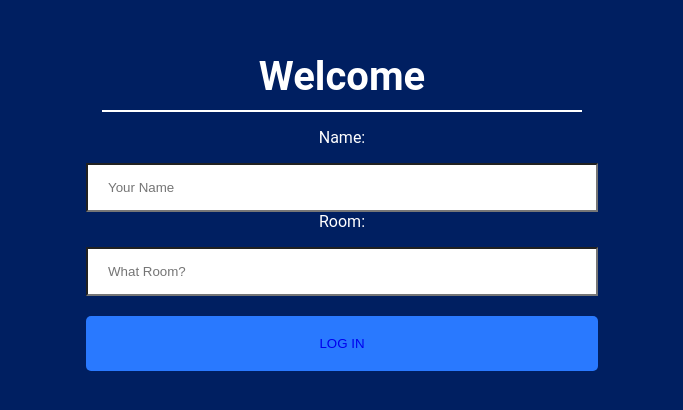
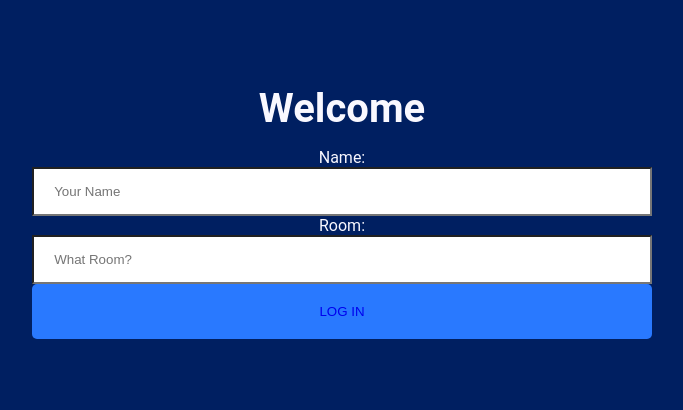
Before and after one commit to r-i-c-h/socket-chat-monorepo_alpha, a React (Create React App) app in the folder client/: page / in a window 1280 px wide. Shown: the part 196-606 px from the top of the page, without its empty margins (298-981 px from the left). Built offline with nearby package versions, Linux system fonts and the light colour scheme; no server answers; the HTML template or start-up script is replaced by a standard one.

Commit message:
Infobar Tweaks and adds check for '   ' names on server

```diff
--- a/client/src/components/Chat/Chat.js
+++ b/client/src/components/Chat/Chat.js
@@ -27,7 +27,7 @@ const Chat = ({ location }) => { // location is from react-router-dom
         alert('ERROR: ' + error);
         setRoom('ERROR');
       } else {
-        setIsConnected(true);
+        if (user) { setIsConnected(true); }
       }
     });
 
@@ -40,7 +40,7 @@ const Chat = ({ location }) => { // location is from react-router-dom
 
   useEffect(() => { // INBOUND MESSAGE HANDLING
     // const addNewChatMsg = newMsg => setMessages([...messages, newMsg]);
-    // socket.on('newChatMsg', (msg) => { addNewChatMsg(msg); socket.off(); })
+    // socket.on('newChatMsg', (msg) => { addNewChatMsg(msg); socket.off(); }) // Needed socket.off for embedded sockIO. Still necessary??
     socket.on('newChatMsg', (msg) => { setMessages([...messages, msg]); })
 
     const updateRoomUsers = usersArr => {
--- a/client/src/components/Infobar/Infobar.css
+++ b/client/src/components/Infobar/Infobar.css
@@ -27,10 +27,6 @@
   margin-right: 0.24em;
   height: 1em;
   width: 1em;
-  border-radius: 50%;
-}
-.connected {
-  background: var(--clr-green);
 }
 .disconnected {
   background: var(--clr-red);
--- a/client/src/components/Infobar/Infobar.js
+++ b/client/src/components/Infobar/Infobar.js
@@ -3,15 +3,25 @@ import React from 'react';
 import './Infobar.css';
 
 import closeIcon from '../../icons/closeIcon.png';
-// import onlineIcon from '../../icons/onlineIcon.png';
 
-
+const StatusCircle = (status) => {
+  return (
+    <svg
+      viewBox="0 0 10 10"
+      xmlns="http://www.w3.org/2000/svg"
+      className='status-dot'
+      fill={status ? "var(--clr-green)" : "var(--clr-red)"}
+    >
+      <circle cx="5" cy="5" r="5" />
+    </svg>
+  )
+}
 const Infobar = ({ room, isConnected }) => {
 
   return (
     <header className="infoBar">
       <div className="leftInnerContainer">
-        <div className={`status-dot ${isConnected ? 'connected' : 'disconnected'}`}></div>
+        <StatusCircle status={isConnected} />
         <h3>Game Room: {room}</h3>
       </div>
       <div className="rightInnerContainer">
--- a/client/src/components/Welcome/Welcome.css
+++ b/client/src/components/Welcome/Welcome.css
@@ -1,29 +1,33 @@
 .welcomeOuterContainer {
   color: #fff;
   background-color: var(--clr-blackish);
-  display: flex;
-  justify-content: center;
   text-align: center;
   height: 100vh;
+  display: flex;
+  flex-direction: column;
+  justify-content: center;
   align-items: center;
 }
 
 .welcomeInnerContainer {
-  width: 40%;
+  width: 90%;
+  height: 80vh;
+  color: var(--clr-whiteish);
+  display: flex;
+  flex-direction: column;
+  justify-content: center;
+  align-items: center;
+  padding: 1rem;
+}
+
+.heading {
+  font-size: 2.5em;
 }
 
 .welcomeInput {
   border-radius: 0;
   padding: 15px 20px;
   width: 100%;
-  margin-top: 1rem;
-}
-
-.heading {
-  color: white;
-  font-size: 2.5em;
-  padding-bottom: 10px;
-  border-bottom: 2px solid white;
 }
 
 .button {
@@ -37,21 +41,3 @@
   border: none;
   width: 100%;
 }
-
-.mt-20 {
-  margin-top: 20px;
-}
-
-@media (min-width: 320px) and (max-width: 480px) {
-  .welcomeOuterContainer {
-    height: 100%;
-  }
-
-  .welcomeInnerContainer {
-    width: 90%;
-  }
-}
-
-button:focus {
-  outline: 0;
-}
```
Also changed, not shown: 2 other files (tests, documents, lock files or other folders).
